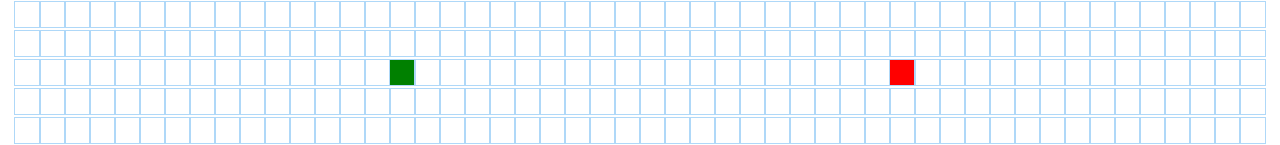
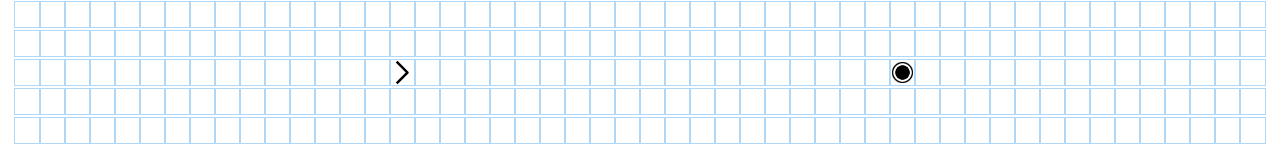
Before and after one commit to Katelynshapoval/Pathfinding-Visualizer, a React (Create React App) app: page / in a window 1280 px wide. Shown: the part 352-497 px from the top of the page. Built offline with nearby package versions, Linux system fonts and the light colour scheme.

Commit message:
startNode finishNode icons

```diff
--- a/src/PathfindingVisualizer/Node/Node.css
+++ b/src/PathfindingVisualizer/Node/Node.css
@@ -6,11 +6,17 @@
 }
 
 .node-finish {
-  background-color: red;
+  /* background-color: red; */
+  background-image: url(circle.png);
+  background-size: 85%;
+  background-repeat: no-repeat;
+  /* background-attachment: fixed; */
+  background-position: center;
 }
 
 .node-start {
-  background-color: green;
+  /* background-color: green; */
+  background-image: url(arrow-right.svg);
 }
 
 .node-visited {
--- a/src/PathfindingVisualizer/PathfindingVisualizer.jsx
+++ b/src/PathfindingVisualizer/PathfindingVisualizer.jsx
@@ -25,18 +25,17 @@ export default class PathfindingVisualizer extends Component {
     this.setState({ grid });
   }
   handleMouseDown(row, col) {
-    let { animationIsRunning } = this.state;
-    if (!animationIsRunning) {
-      const newGrid = getNewGridWithWallToggled(this.state.grid, row, col);
-      this.setState({ grid: newGrid, mouseIsPressed: true });
-    }
+    if (this.state.animationIsRunning) return;
+    const newGrid = getNewGridWithWallToggled(this.state.grid, row, col);
+    this.setState({ grid: newGrid, mouseIsPressed: true });
   }
   handleMouseEnter(row, col) {
-    if (!this.state.mouseIsPressed) return;
+    if (this.state.animationIsRunning || !this.state.mouseIsPressed) return;
     const newGrid = getNewGridWithWallToggled(this.state.grid, row, col);
     this.setState({ grid: newGrid });
   }
   handleMouseUp() {
+    if (this.state.animationIsRunning) return;
     this.setState({ mouseIsPressed: false });
   }
 
@@ -57,7 +56,6 @@ export default class PathfindingVisualizer extends Component {
     const finishNode = grid[FINISH_NODE_ROW][FINISH_NODE_COL];
     const visitedNodesInOrder = astar(grid, startNode, finishNode);
     this.animateDjikstra(visitedNodesInOrder, visitedNodesInOrder);
-    // const nodesInShortestPathOrder = getNodesInShortestPathOrder(finishNode);
   }
   animateDjikstra(visitedNodesInOrder, nodesInShortestPathOrder) {
     this.setState({ animationIsRunning: true });
@@ -72,8 +70,9 @@ export default class PathfindingVisualizer extends Component {
       // Animate each visited node
       setTimeout(() => {
         const node = visitedNodesInOrder[i];
-        document.getElementById(`node-${node.row}-${node.col}`).className =
-          "node node-visited";
+        document
+          .getElementById(`node-${node.row}-${node.col}`)
+          .classList.add("node-visited");
       }, 10 * i);
     }
   }
@@ -82,8 +81,9 @@ export default class PathfindingVisualizer extends Component {
     for (let i = 0; i < nodesInShortestPathOrder.length; i++) {
       setTimeout(() => {
         const node = nodesInShortestPathOrder[i];
-        document.getElementById(`node-${node.row}-${node.col}`).className =
-          "node node-shortest-path";
+        document
+          .getElementById(`node-${node.row}-${node.col}`)
+          .classList.add("node-shortest-path");
       }, 50 * i);
     }
     this.setState({ animationIsRunning: false });
--- a/src/algorithms/astar.js
+++ b/src/algorithms/astar.js
@@ -100,6 +100,7 @@ function backtrackPath(currentNode) {
     // Move to the previous node
     curr = curr.previousNode;
   }
+  ret.push(curr);
   // Reverse the path to get it from start to finish
   return ret.reverse();
 }
```
Also changed, not shown: src/PathfindingVisualizer/Node/arrow-right.svg (added), src/PathfindingVisualizer/Node/circle.png (added).
